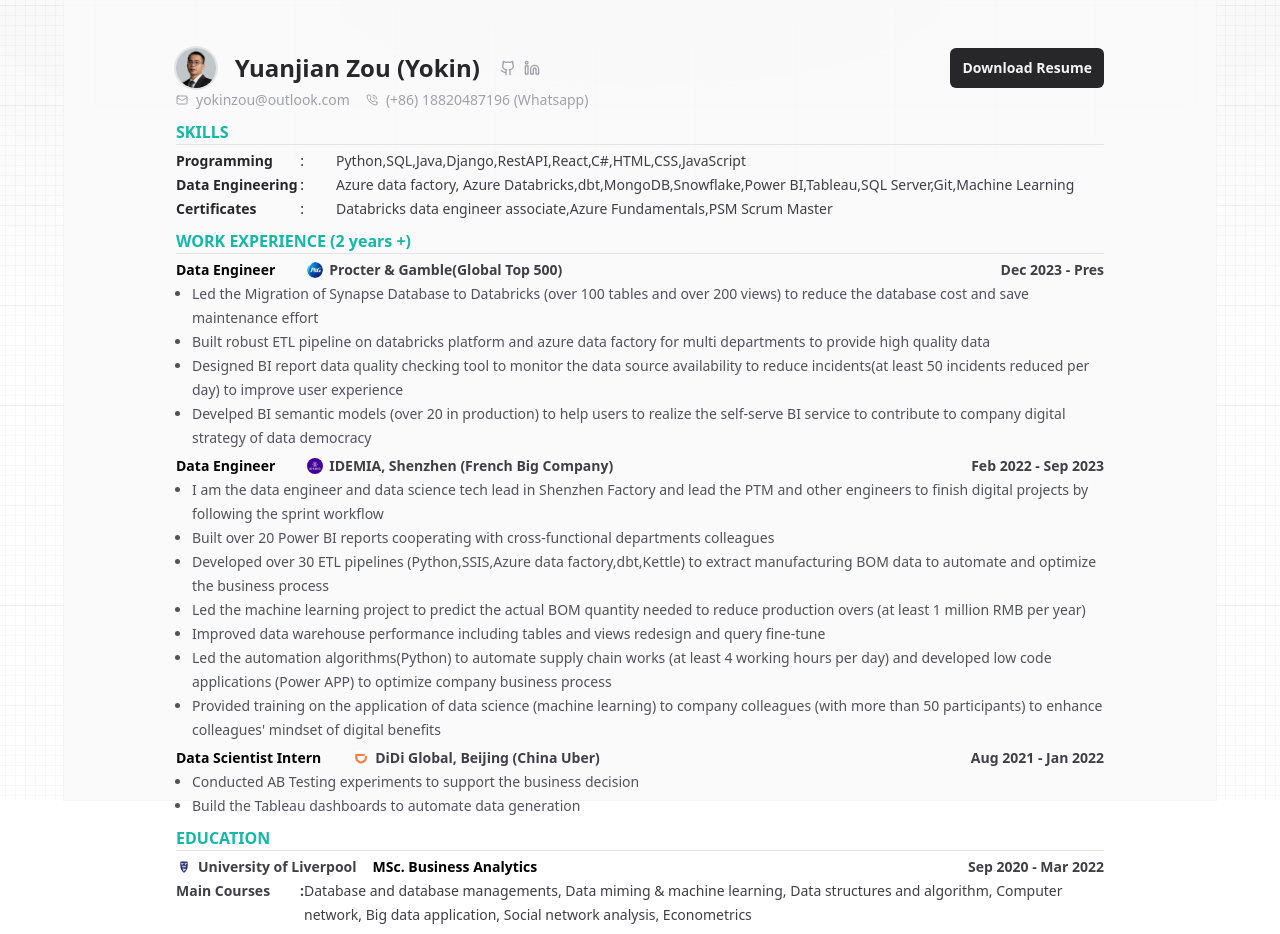
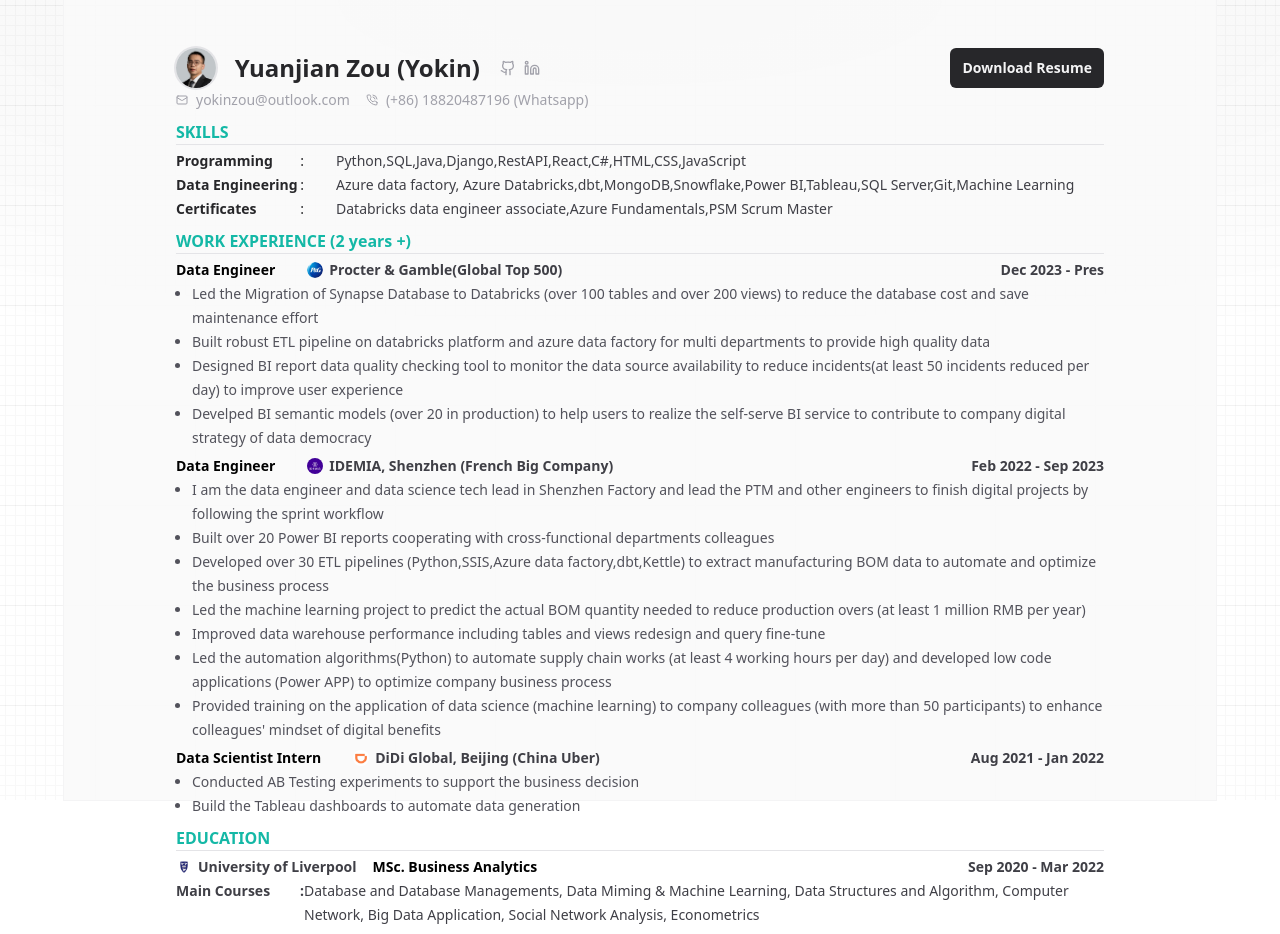
Before and after one commit to yokinzou/yokinCV, a Next.js app: page / in a window 1280 px wide. Shown: the top 934 px of the page. Built offline with nearby package versions, Linux system fonts and the light colour scheme.

Commit message:
Update education-section.tsx

```diff
--- a/components/section/education-section.tsx
+++ b/components/section/education-section.tsx
@@ -42,14 +42,14 @@
                 <span className="font-bold">Main Courses</span>:
               </div>
               <div className="font-normal">
-                Database and database managements, Data miming & machine
-                learning, Data structures and algorithm, Computer network, Big
-                data application, Social network analysis, Econometrics
+                Database and Database Managements, Data Miming & Machine
+                Learning, Data Structures and Algorithm, Computer Network, Big
+                Data Application, Social Network Analysis, Econometrics
               </div>
             </div>
           )}
 
-          {title === "BA. Accounting" && (
+          {title === "BA.Accounting" && (
             <div className="flex text-sm">
               <div className="w-32 flex-shrink-0 flex justify-between">
                 <span className="font-bold">Main Courses</span>:
```
